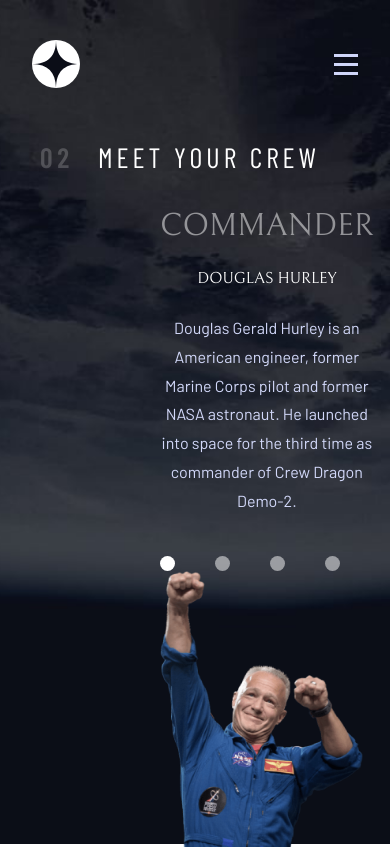
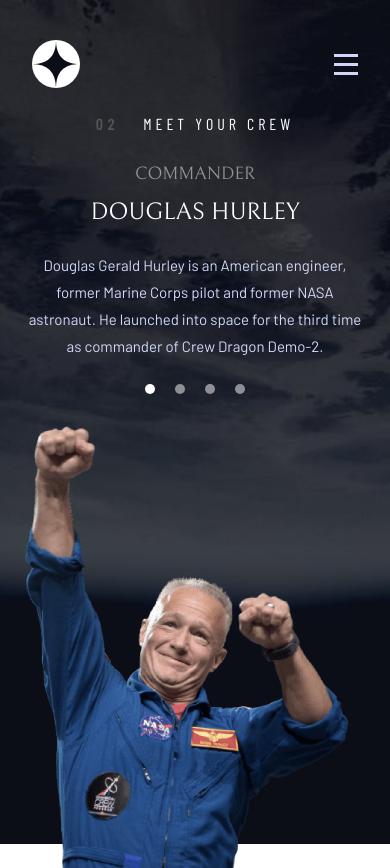
Before and after one commit to payman-hoseini/space-tourism-multi-page, a Next.js app: page /crew in a window 390 px wide. Before the commit the page ends 847 px from the top, so only its background shows below. Built offline with nearby package versions, Linux system fonts and the light colour scheme.

Commit message:
responsive crew page 80%

```diff
--- a/src/app/components/crewHero.tsx
+++ b/src/app/components/crewHero.tsx
@@ -25,21 +25,21 @@
         }
     }
     return (
-        <div className="mx-40 mt-6 h-[65%] mb-12 grid lg:grid-cols-2 place-items-end gap-x-8">
-            <div className="flex-col justify-between md:items-center lg:items-start flex h-full">
+        <div className="lg:mx-40 md:mx-10 mx-6 mt-6 h-[65%] mb-12 grid lg:grid-cols-2 place-items-end gap-x-8">
+            <div className="flex-col md:px-20 lg:px-0 justify-between items-center lg:items-start flex h-full">
                 <div className="h-full flex flex-col justify-center text-center lg:text-start">
-                    <h2 className="font-Bellefair text-[32px] text-white/50">{crewValue.role.toUpperCase()}</h2>
-                    <h2 className="mt-4 mb-6 font-Bellefair text-white lg:text-[56px] md:text-[40px]">{crewValue.name.toUpperCase()}</h2>
-                    <p className="text-Blue-300 font-Barlow text-balance leading-[1.8] lg:text-lg md:text-base">{crewValue.bio}</p>
+                    <h2 className="font-Bellefair lg:text-[32px] md:text-2xl text-lg text-white/50">{crewValue.role.toUpperCase()}</h2>
+                    <h2 className="md:mt-4 mt-2 mb-6 font-Bellefair text-white lg:text-[56px] md:text-[40px] text-2xl">{crewValue.name.toUpperCase()}</h2>
+                    <p className="text-Blue-300 font-Barlow lg:text-balance leading-[1.8] lg:text-lg md:text-base text-[15px]">{crewValue.bio}</p>
                 </div>
-                <div className="mt-10 flex space-x-10">
-                    <button ref={btnDoug} onClick={crewSelector} className={`w-[15px] h-[15px]  hover:bg-white/80 duration-500 rounded-full ${crewValue.name == "Douglas Hurley" ? "bg-white/100" : "bg-white/50"}`}></button>
-                    <button ref={btnMark} onClick={crewSelector} className={`w-[15px] h-[15px]  hover:bg-white/80 duration-500 rounded-full ${crewValue.name == "Mark Shuttleworth" ? "bg-white/100" : "bg-white/50"}`}></button>
-                    <button ref={btnVic} onClick={crewSelector} className={`w-[15px] h-[15px]  hover:bg-white/80 duration-500 rounded-full ${crewValue.name == "Victor Glover" ? "bg-white/100" : "bg-white/50"}`}></button>
-                    <button ref={btnAno} onClick={crewSelector} className={`w-[15px] h-[15px] hover:bg-white/80 duration-500 rounded-full ${crewValue.name == "Anousheh Ansari" ? "bg-white/100" : "bg-white/50"}`}></button>
+                <div className="lg:mt-10 mt-6 flex lg:space-x-10 space-x-5">
+                    <button ref={btnDoug} onClick={crewSelector} className={`lg:w-[15px] lg:h-[15px] w-[10px] h-[10px]  hover:bg-white/80 duration-500 rounded-full ${crewValue.name == "Douglas Hurley" ? "bg-white/100" : "bg-white/50"}`}></button>
+                    <button ref={btnMark} onClick={crewSelector} className={`lg:w-[15px] lg:h-[15px] w-[10px] h-[10px]  hover:bg-white/80 duration-500 rounded-full ${crewValue.name == "Mark Shuttleworth" ? "bg-white/100" : "bg-white/50"}`}></button>
+                    <button ref={btnVic} onClick={crewSelector} className={`lg:w-[15px] lg:h-[15px] w-[10px] h-[10px]  hover:bg-white/80 duration-500 rounded-full ${crewValue.name == "Victor Glover" ? "bg-white/100" : "bg-white/50"}`}></button>
+                    <button ref={btnAno} onClick={crewSelector} className={`lg:w-[15px] lg:h-[15px] w-[10px] h-[10px] hover:bg-white/80 duration-500 rounded-full ${crewValue.name == "Anousheh Ansari" ? "bg-white/100" : "bg-white/50"}`}></button>
                 </div>
             </div>
-            <div className="md:mt-8 lg:mt-0">
+            <div className="mt-8 lg:mt-0">
                 <img src={crewValue.images.png} alt={crewValue.name} className="w-[95%]"/>
             </div>
         </div>
--- a/src/app/crew/page.tsx
+++ b/src/app/crew/page.tsx
@@ -11,10 +11,10 @@
             <div className="h-screen bg-Blue-900">
                 <div className="crewBackground h-screen mx-auto max-w-[1440px] transitionPage">
                     <Header />
-                    <div className="lg:mx-40 mx-10 mt-12">
-                        <div className="flex items-center">
-                            <span className="font-Barlow-Condensed text-white/20 font-bold text-[28px] tracking-[4.72px]">02</span>
-                            <h2 className="font-Barlow-Condensed text-[28px] tracking-[4px] text-white ml-6">MEET YOUR CREW</h2>
+                    <div className="lg:mx-40 md:mx-10 mx-6 lg:mt-12 md:mt-10 mt-6">
+                        <div className="flex items-center justify-center md:justify-start">
+                            <span className="font-Barlow-Condensed text-white/20 font-bold md:text-[28px] text-base tracking-[4.72px]">02</span>
+                            <h2 className="font-Barlow-Condensed md:text-[28px] text-base tracking-[4px] text-white ml-6">MEET YOUR CREW</h2>
                         </div>
                     </div>
                     <CrewHero File={File} />
```
